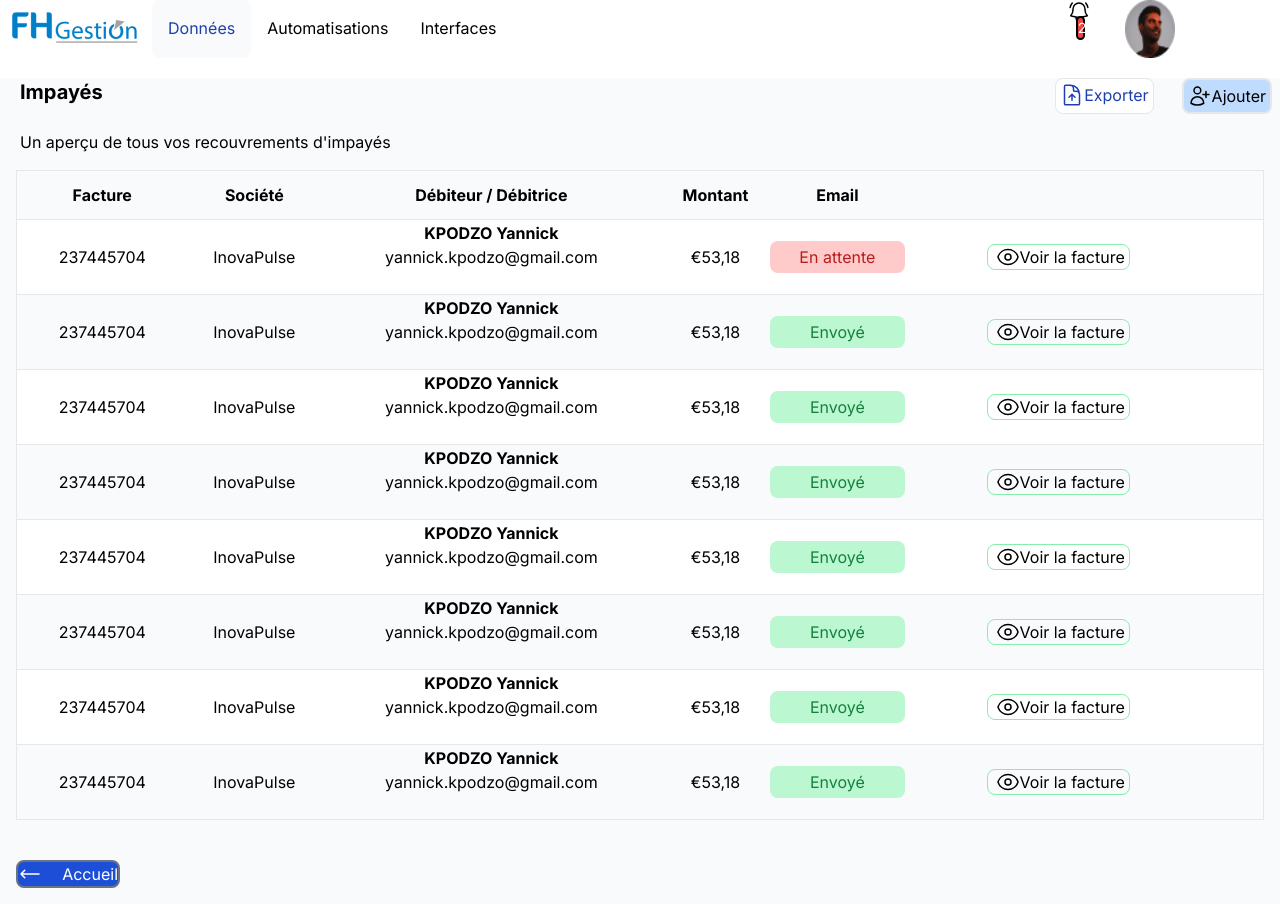
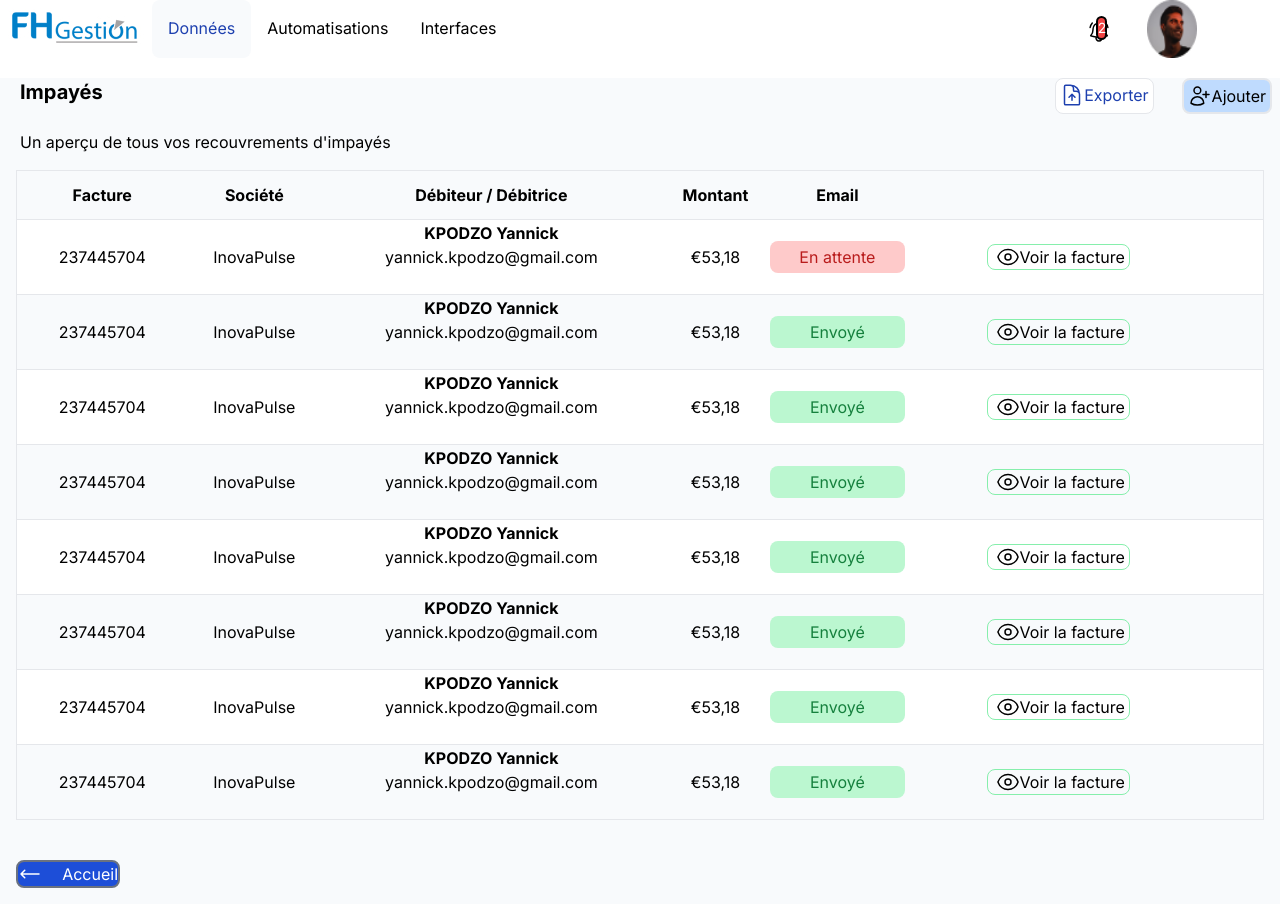
Before and after one commit to obedsallai/recouvrement_08, a Next.js app: page /liste_recouvrement in a window 1280 px wide. Built offline with nearby package versions, Linux system fonts and the light colour scheme.

Commit message:
Add files via upload

```diff
--- a/src/app/liste_recouvrement/page.tsx
+++ b/src/app/liste_recouvrement/page.tsx
@@ -1,8 +1,6 @@
 import Image from "next/image"
 import Link from "next/link"
-import Button from "@/components/button"
 import Table from "@/components/table"
-import { table } from "console"
 export default function Liste(){
     return <div>
             <div className="flex justify-between">
@@ -18,8 +16,8 @@ export default function Liste(){
                 </nav>
                 <div className="flex justify-between w-2/12">
                         <div className="flex">
-                        <svg className="mt-5 justify-left w-2/12 mt-4 ml-5" xmlns="http://www.w3.org/2000/svg" fill="none" viewBox="0 0 24 24" stroke-width="1.5" stroke="currentColor" class="w-6 h-6">
-                        <path stroke-linecap="round" stroke-linejoin="round" d="M14.857 17.082a23.848 23.848 0 0 0 5.454-1.31A8.967 8.967 0 0 1 18 9.75V9A6 6 0 0 0 6 9v.75a8.967 8.967 0 0 1-2.312 6.022c1.733.64 3.56 1.085 5.455 1.31m5.714 0a24.255 24.255 0 0 1-5.714 0m5.714 0a3 3 0 1 1-5.714 0M3.124 7.5A8.969 8.969 0 0 1 5.292 3m13.416 0a8.969 8.969 0 0 1 2.168 4.5" />
+                        <svg className="mt-5 justify-left w-2/12 mt-4 ml-5 w-6 h-6" xmlns="http://www.w3.org/2000/svg" fill="none" viewBox="0 0 24 24" strokeWidth="1.5" stroke="currentColor" >
+                        <path strokeLinecap="round" strokeLinejoin="round" d="M14.857 17.082a23.848 23.848 0 0 0 5.454-1.31A8.967 8.967 0 0 1 18 9.75V9A6 6 0 0 0 6 9v.75a8.967 8.967 0 0 1-2.312 6.022c1.733.64 3.56 1.085 5.455 1.31m5.714 0a24.255 24.255 0 0 1-5.714 0m5.714 0a3 3 0 1 1-5.714 0M3.124 7.5A8.969 8.969 0 0 1 5.292 3m13.416 0a8.969 8.969 0 0 1 2.168 4.5" />
                         </svg>
                         <p style={{marginLeft:'-15px'}} className= " mt-4 bg-red-500 border-2 border-solid border-black w-1/12 h-6 text-sm  rounded-lg text-white text-center">2</p>
 
@@ -35,15 +33,15 @@ export default function Liste(){
                     <p className="text-xl font-bold ml-5">Impayés</p>
                    <div className="flex justify-between">
                             <button className="ml-5 p-1 bg-white rounded-lg border flex justify-between mr-2 text-blue-800">
-                                <svg xmlns="http://www.w3.org/2000/svg" fill="none" viewBox="0 0 24 24" stroke-width="1.5" stroke="currentColor" class="w-6 h-6">
-                                <path stroke-linecap="round" stroke-linejoin="round" d="M19.5 14.25v-2.625a3.375 3.375 0 0 0-3.375-3.375h-1.5A1.125 1.125 0 0 1 13.5 7.125v-1.5a3.375 3.375 0 0 0-3.375-3.375H8.25m6.75 12-3-3m0 0-3 3m3-3v6m-1.5-15H5.625c-.621 0-1.125.504-1.125 1.125v17.25c0 .621.504 1.125 1.125 1.125h12.75c.621 0 1.125-.504 1.125-1.125V11.25a9 9 0 0 0-9-9Z" />
+                                <svg xmlns="http://www.w3.org/2000/svg" fill="none" viewBox="0 0 24 24" strokeWidth="1.5" stroke="currentColor" className="w-6 h-6">
+                                <path strokeLinecap="round" strokeLinejoin="round" d="M19.5 14.25v-2.625a3.375 3.375 0 0 0-3.375-3.375h-1.5A1.125 1.125 0 0 1 13.5 7.125v-1.5a3.375 3.375 0 0 0-3.375-3.375H8.25m6.75 12-3-3m0 0-3 3m3-3v6m-1.5-15H5.625c-.621 0-1.125.504-1.125 1.125v17.25c0 .621.504 1.125 1.125 1.125h12.75c.621 0 1.125-.504 1.125-1.125V11.25a9 9 0 0 0-9-9Z" />
                                 </svg>
                                 Exporter
                             </button>
 
                             <button className="ml-5 p-1 border-2 border-solid bg-blue-200 rounded-lg flex justify-between mr-2">
-                                <svg xmlns="http://www.w3.org/2000/svg" fill="none" viewBox="0 0 24 24" stroke-width="1.5" stroke="currentColor" class="w-6 h-6">
-                                <path stroke-linecap="round" stroke-linejoin="round" d="M18 7.5v3m0 0v3m0-3h3m-3 0h-3m-2.25-4.125a3.375 3.375 0 1 1-6.75 0 3.375 3.375 0 0 1 6.75 0ZM3 19.235v-.11a6.375 6.375 0 0 1 12.75 0v.109A12.318 12.318 0 0 1 9.374 21c-2.331 0-4.512-.645-6.374-1.766Z" />
+                                <svg xmlns="http://www.w3.org/2000/svg" fill="none" viewBox="0 0 24 24" strokeWidth="1.5" stroke="currentColor" className="w-6 h-6">
+                                <path strokeLinecap="round" strokeLinejoin="round" d="M18 7.5v3m0 0v3m0-3h3m-3 0h-3m-2.25-4.125a3.375 3.375 0 1 1-6.75 0 3.375 3.375 0 0 1 6.75 0ZM3 19.235v-.11a6.375 6.375 0 0 1 12.75 0v.109A12.318 12.318 0 0 1 9.374 21c-2.331 0-4.512-.645-6.374-1.766Z" />
                                 </svg>
                                 Ajouter
                             </button>
```
